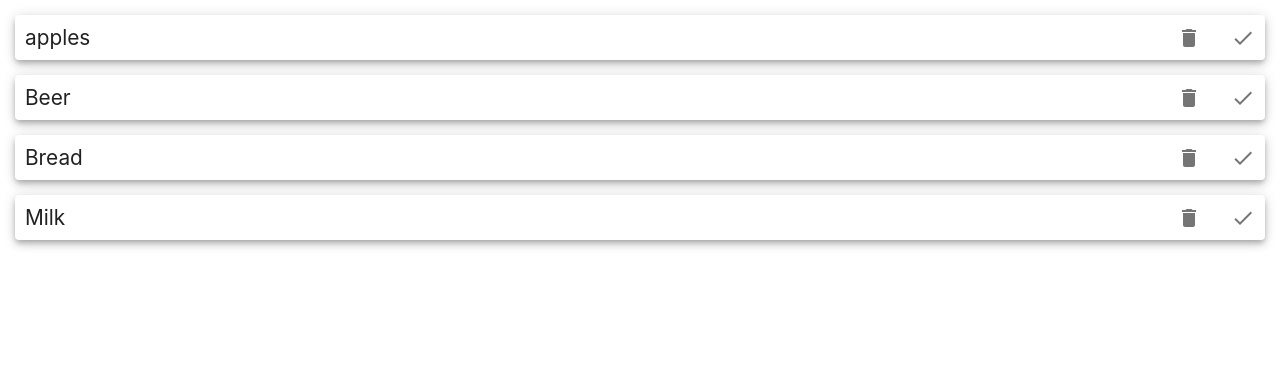
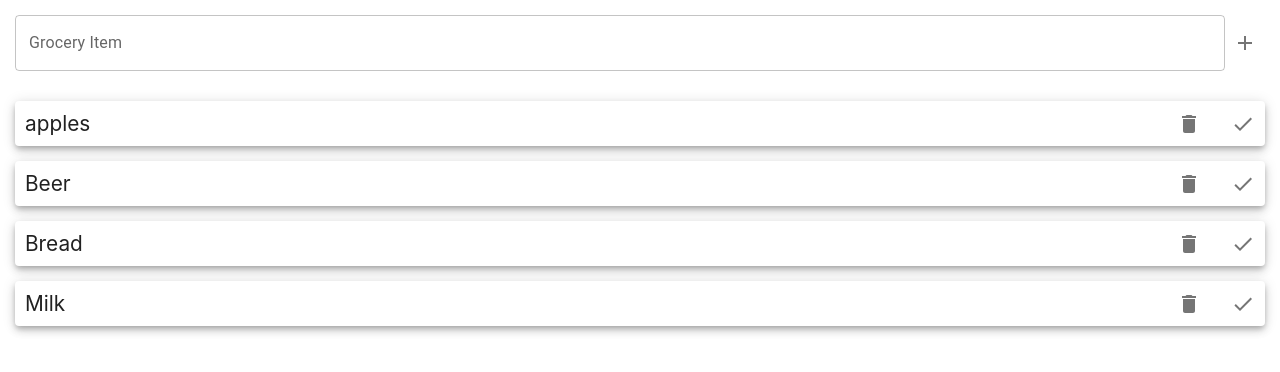
Before and after one commit to jaygarza1982/open-grocery, a React (Create React App) app in the folder web/: page /list in a window 1280 px wide. Shown: the top 372 px of the page. Built offline with nearby package versions, Linux system fonts and the light colour scheme; the HTML template or start-up script is replaced by a standard one.

Commit message:
Grocery item input with mock add

```diff
--- a/web/src/App.js
+++ b/web/src/App.js
@@ -6,7 +6,7 @@ import {
 
 import { SnackbarProvider } from 'notistack';
 import { RecoilRoot } from 'recoil';
-import GroceryList from './components/GroceryList';
+import ListView from './components/ListView';
 
 function App() {
   return (
@@ -15,7 +15,7 @@ function App() {
         <Router>
           <RecoilRoot>
             <Routes>
-              <Route path='/list' element={<GroceryList />} />
+              <Route path='/list' element={<ListView />} />
             </Routes>
           </RecoilRoot>
         </Router>
--- /dev/null
+++ b/web/src/components/GroceryItemInput.jsx
@@ -0,0 +1,48 @@
+import { Add } from '@mui/icons-material';
+import { IconButton, TextField } from '@mui/material';
+import React, { useState } from 'react';
+import { useRecoilState } from 'recoil';
+import { listItemsAtom } from '../atmos';
+
+const GroceryItemInput = () => {
+
+    const [listItems, setListItems] = useRecoilState(listItemsAtom);
+
+    const [groceryInput, setGroceryInput] = useState('');
+
+    const onTextChange = e => {
+        setGroceryInput(e.target.value);
+    }
+
+    const onKeyDown = e => {
+        if (e.key === 'Enter') addListItem();
+    }
+
+    const addListItem = () => {
+        if (groceryInput.trim() === '') return;
+
+        setListItems([
+            ...listItems,
+            { item: groceryInput, item_id: Math.round(Math.random()*999999), checked: false }
+        ]);
+
+        setGroceryInput('');
+    }
+
+    return (
+        <div className="grocery-input">
+            <TextField
+                name="groceryItem"
+                label={"Grocery Item"}
+                value={groceryInput}
+                onChange={onTextChange}
+                onKeyDown={onKeyDown}
+            />
+            <IconButton onClick={addListItem}>
+                <Add />
+            </IconButton>
+        </div>
+    );
+}
+
+export default GroceryItemInput;
--- /dev/null
+++ b/web/src/components/ListView.jsx
@@ -0,0 +1,14 @@
+import React from 'react';
+import GroceryItemInput from './GroceryItemInput';
+import GroceryList from './GroceryList';
+
+const ListView = () => {
+    return (
+        <div className="list-view">
+            <GroceryItemInput />
+            <GroceryList />
+        </div>
+    );
+}
+
+export default ListView;
--- a/web/src/index.css
+++ b/web/src/index.css
@@ -12,10 +12,21 @@ code {
     monospace;
 }
 
+.list-view {
+  display: grid;
+  gap: 15px;
+  margin: 15px;
+}
+
+.grocery-input {
+  display: grid;
+  grid-template-columns: 1fr 40px;
+  margin-bottom: 15px;
+}
+
 .grocery-list {
   display: grid;
   gap: 15px;
-  margin: 15px;
 }
 
 .grocery-list-item {
```
